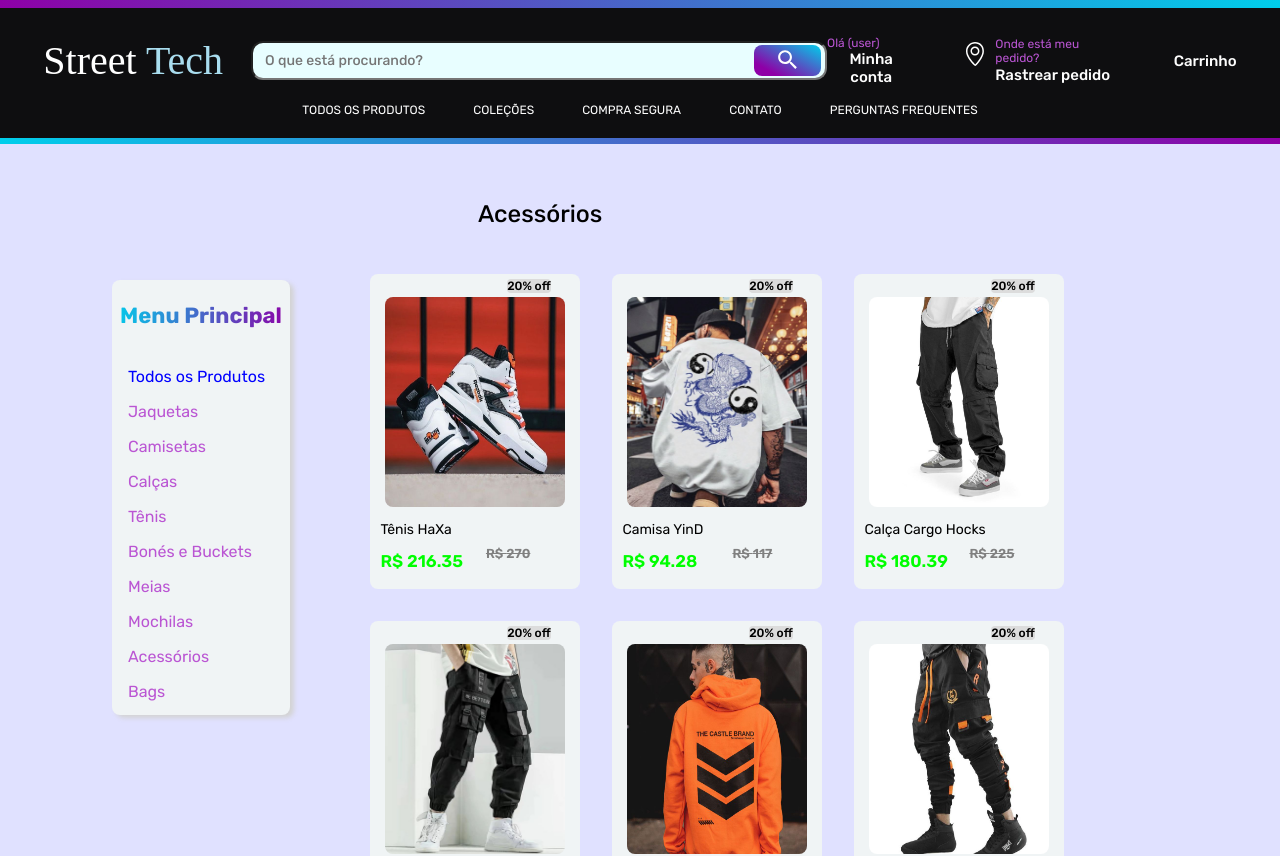
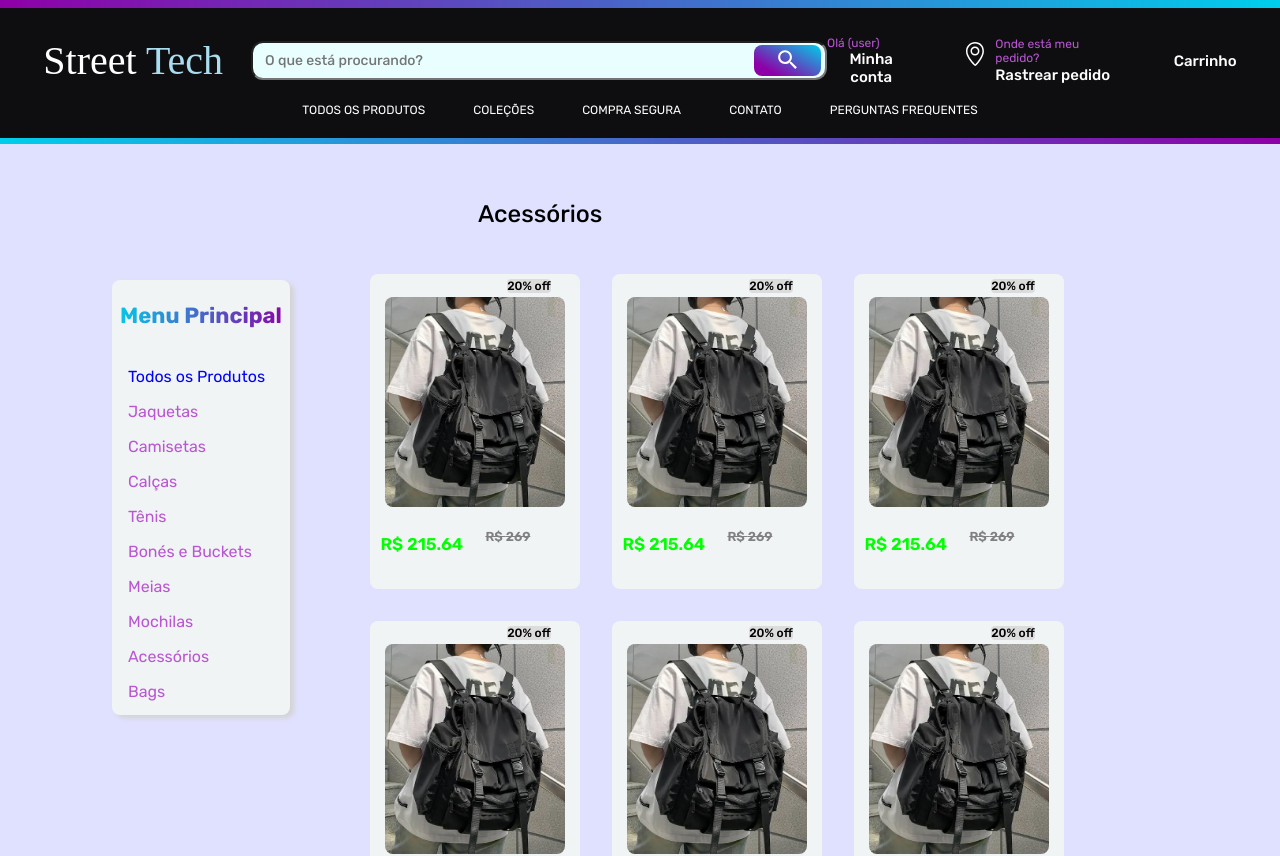
Before and after one commit to gustavocarvalho-ra/NextJs-Loja_Roupas, a Next.js app: page /pages/ace in a window 1280 px wide. Shown: the top 856 px of the page. Built offline with nearby package versions, Linux system fonts and the light colour scheme; a web font is replaced by a local one.

Commit message:
at filter

```diff
--- a/app/pages/ace/page.tsx
+++ b/app/pages/ace/page.tsx
@@ -24,7 +24,7 @@ export default function Test () {
           </div>
 
           {produtos
-          .sort(() => Math.random() - 0.5)
+          .filter(item => item.type === "acessorio")
           .map(item => (
             // eslint-disable-next-line react/jsx-key
             <div className="card">
```
